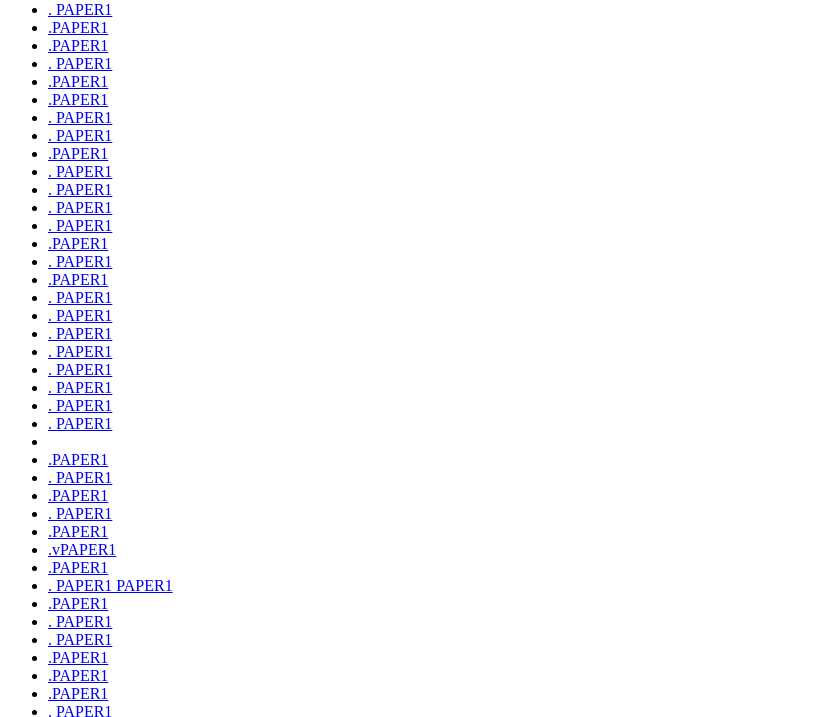
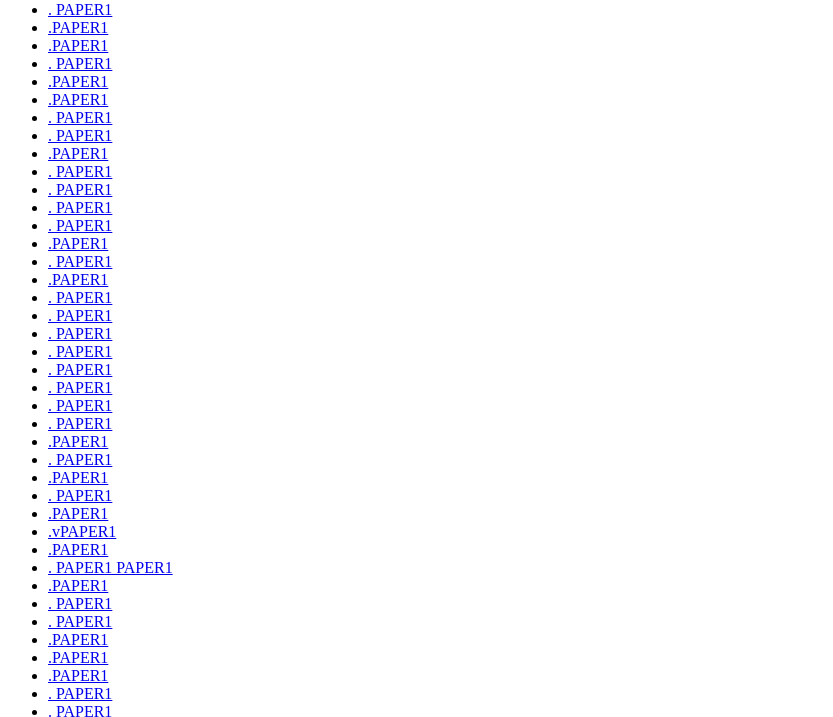
Before and after one commit to NLPClasses/NLPClasses.github.io, a plain HTML site: page index.html in a window 1280 px wide. Shown: the part 79-796 px from the top of the page, without its empty margins (0-833 px from the left). Drawn offline with Linux system fonts and the light colour scheme.

Commit message:
Update index.html

```diff
--- a/index.html
+++ b/index.html
@@ -28,7 +28,7 @@
   <li> <a href="https://openreview.net/forum?id=5-XDgdsmJX"> . PAPER1 </a>  </li>
   <li> <a href="https://openreview.net/forum?id=iNFq-zDft6"> . PAPER1 </a> </li>
  <li> <a href="https://openreview.net/forum?id=wWUtjx59Wx"> . PAPER1 </a></li>
-  <li> <a href="https://openreview.net/forum?id=F1dor37n9KY">. PAPER1 </a> <li>
+  <li> <a href="https://openreview.net/forum?id=F1dor37n9KY">. PAPER1 </a> </li>
   <li> <a href="https://openreview.net/forum?id=xw3jLmfMKhC">.PAPER1  </a> </li>
   <li> <a href="https://openreview.net/forum?id=lpl_kK_allL">. PAPER1 </a> </li>
   <li> <a href="https://openreview.net/forum?id=FhNHCu_p3s3"> .PAPER1  </a></li>
```
